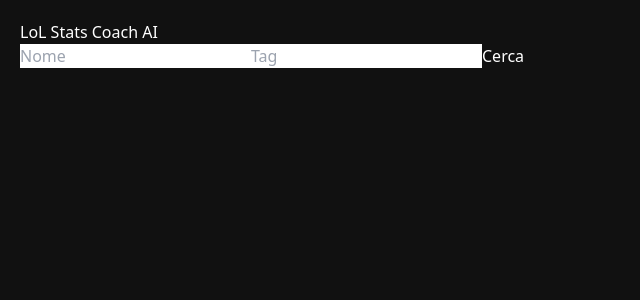
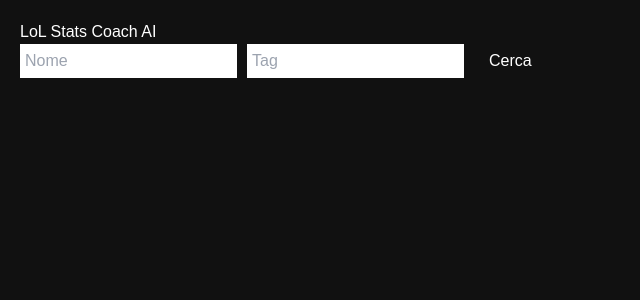
Before and after one commit to meliodas22222/Lol-Stats-Coach-AI, a React (Vite) app: page / in a window 1280 px wide. Shown: the top 300 px of the page, without its empty margins (0-640 px from the left). Built offline with nearby package versions, Linux system fonts and the light colour scheme.

Commit message:
Update App.jsx

```diff
--- a/src/App.jsx
+++ b/src/App.jsx
@@ -10,28 +10,41 @@
   const cerca = async () => {
     setLoading(true);
     setErrore('');
+    setData(null);
     try {
       const res = await fetch(`/api/summoner?name=${encodeURIComponent(name)}&tag=${encodeURIComponent(tag)}`);
       if (!res.ok) throw new Error("Giocatore non trovato");
       const result = await res.json();
       setData(result);
     } catch (err) {
-      setErrore("Errore nel recupero dati. Controlla nome e tag.");
+      setErrore("Errore nel recupero dati. Controlla il nome e il tag.");
     } finally {
       setLoading(false);
     }
   };
 
   return (
-    <div style={{ padding: '20px', color: 'white', backgroundColor: '#111', minHeight: '100vh' }}>
+    <div style={{ padding: '20px', color: 'white', backgroundColor: '#111', minHeight: '100vh', fontFamily: 'sans-serif' }}>
       <h1>LoL Stats Coach AI</h1>
-      <input value={name} onChange={(e) => setName(e.target.value)} placeholder="Nome" />
-      <input value={tag} onChange={(e) => setTag(e.target.value)} placeholder="Tag" />
-      <button onClick={cerca}>{loading ? 'Caricamento...' : 'Cerca'}</button>
+      <div style={{ marginBottom: '20px' }}>
+        <input value={name} onChange={(e) => setName(e.target.value)} placeholder="Nome" style={{ marginRight: '10px', padding: '5px' }} />
+        <input value={tag} onChange={(e) => setTag(e.target.value)} placeholder="Tag" style={{ marginRight: '10px', padding: '5px' }} />
+        <button onClick={cerca} style={{ padding: '5px 15px', cursor: 'pointer' }}>{loading ? 'Caricamento...' : 'Cerca'}</button>
+      </div>
 
       {errore && <p style={{ color: 'red' }}>{errore}</p>}
+
       {data && (
-        <pre style={{ marginTop: '20px' }}>{JSON.stringify(data, null, 2)}</pre>
+        <div>
+          <h2>Statistiche recenti per {data.account.gameName}</h2>
+          {data.rankedMatches.map((match, index) => (
+            <div key={index} style={{ border: '1px solid #444', padding: '15px', marginBottom: '10px', borderRadius: '8px' }}>
+              <p><strong>Partita:</strong> {match.info.gameMode}</p>
+              <p><strong>Durata:</strong> {Math.floor(match.info.gameDuration / 60)} minuti</p>
+              <p><strong>Match ID:</strong> {match.metadata.matchId}</p>
+            </div>
+          ))}
+        </div>
       )}
     </div>
   );
```
